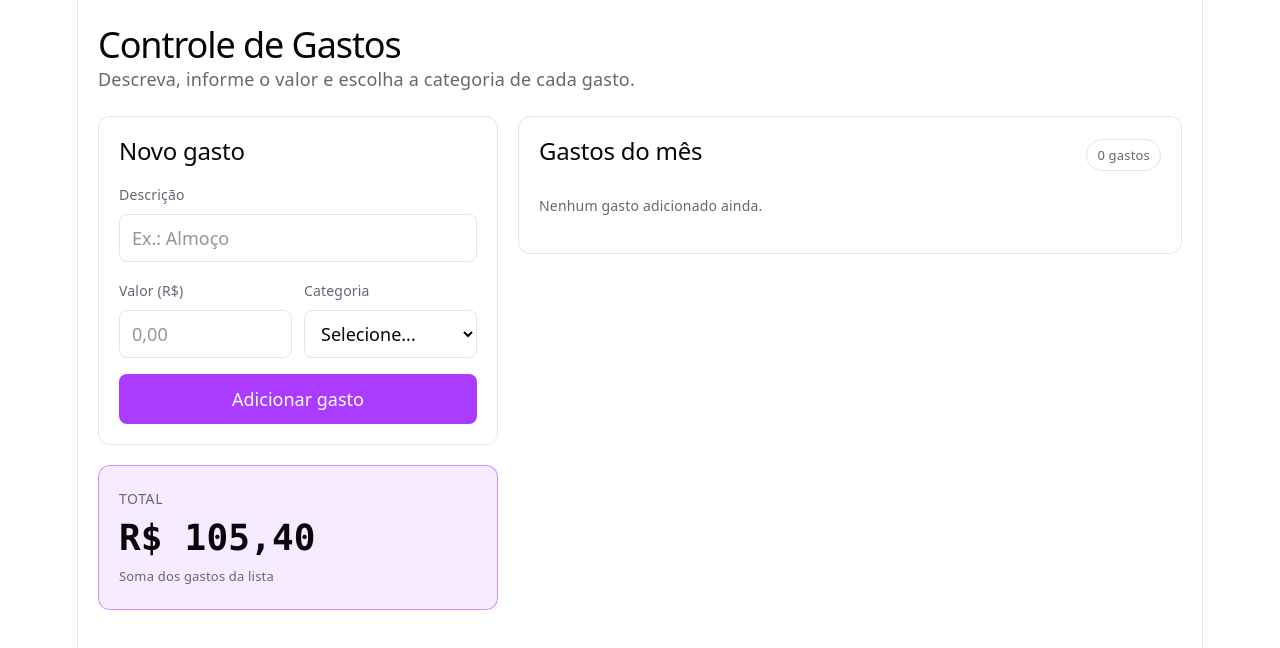
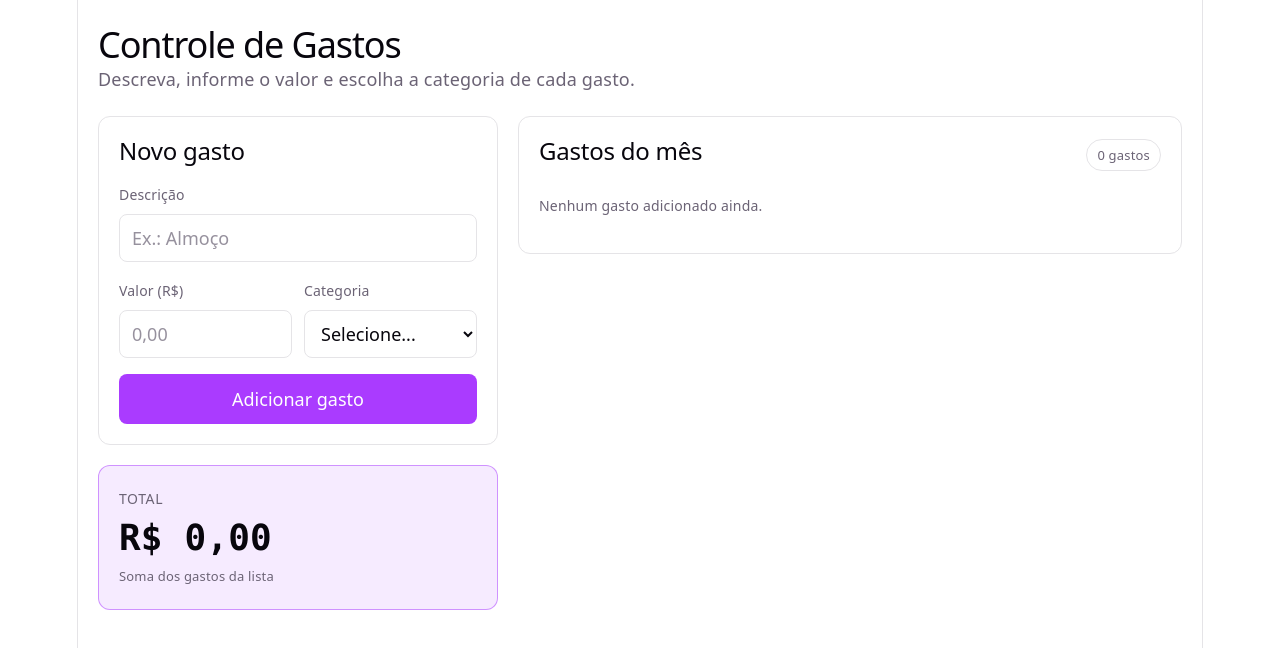
Before and after one commit to CatarinaGimenes/controle-gastos-aula-frontend, a React (Vite) app: page / in a window 1280 px wide. Shown: the top 648 px of the page. Built offline with nearby package versions, Linux system fonts and the light colour scheme.

Commit message:
Prompt 3

```diff
--- a/src/App.jsx
+++ b/src/App.jsx
@@ -2,6 +2,7 @@ import { useState } from 'react'
 import FormularioGasto from './components/FormularioGasto.jsx'
 import ListaGastos from './components/ListaGastos.jsx'
 import TotalGastos from './components/TotalGastos.jsx'
+import { somarGastos } from './calculos.js'
 import './App.css'
 
 function App() {
@@ -13,6 +14,9 @@ function App() {
     setGastos((lista) => [...lista, novoGasto])
   }
 
+  // Total derivado do estado: muda sozinho a cada gasto adicionado.
+  const total = somarGastos(gastos)
+
   return (
     <div className="pagina">
       <header className="cabecalho">
@@ -23,8 +27,7 @@ function App() {
       <main className="grade">
         <div className="coluna-formulario">
           <FormularioGasto onAdicionar={adicionarGasto} />
-          {/* A soma real dos gastos chega na Missão 2. */}
-          <TotalGastos valorTotal="105,40" />
+          <TotalGastos valorTotal={total} />
         </div>
 
         <ListaGastos gastos={gastos} />
--- /dev/null
+++ b/src/calculos.js
@@ -0,0 +1,12 @@
+// Cálculos dos gastos do mês.
+
+// Soma os gastos convertendo para centavos antes de somar.
+// Em ponto flutuante, 0.1 + 0.2 dá 0.30000000000000004;
+// em centavos: 10 + 20 = 30 → 0.3 (0,30).
+export function somarGastos(gastos) {
+  const totalCentavos = gastos.reduce(
+    (total, gasto) => total + Math.round(gasto.valor * 100),
+    0,
+  )
+  return totalCentavos / 100
+}
--- a/src/components/TotalGastos.jsx
+++ b/src/components/TotalGastos.jsx
@@ -1,10 +1,11 @@
-// Card do total — valor fixo por enquanto.
-// A soma real (com o cuidado do ponto flutuante) chega na Missão 2.
+import { formatarReal } from '../formatadores.js'
+
+// Card do total: recebe a soma (número) e formata em reais.
 function TotalGastos({ valorTotal }) {
   return (
     <section className="cartao cartao-total">
       <span className="total-rotulo">Total</span>
-      <strong className="total-valor">R$ {valorTotal}</strong>
+      <strong className="total-valor">R$ {formatarReal(valorTotal)}</strong>
       <span className="total-nota">Soma dos gastos da lista</span>
     </section>
   )
```
Also changed, not shown: 1 other file (tests, documents, lock files or other folders).
